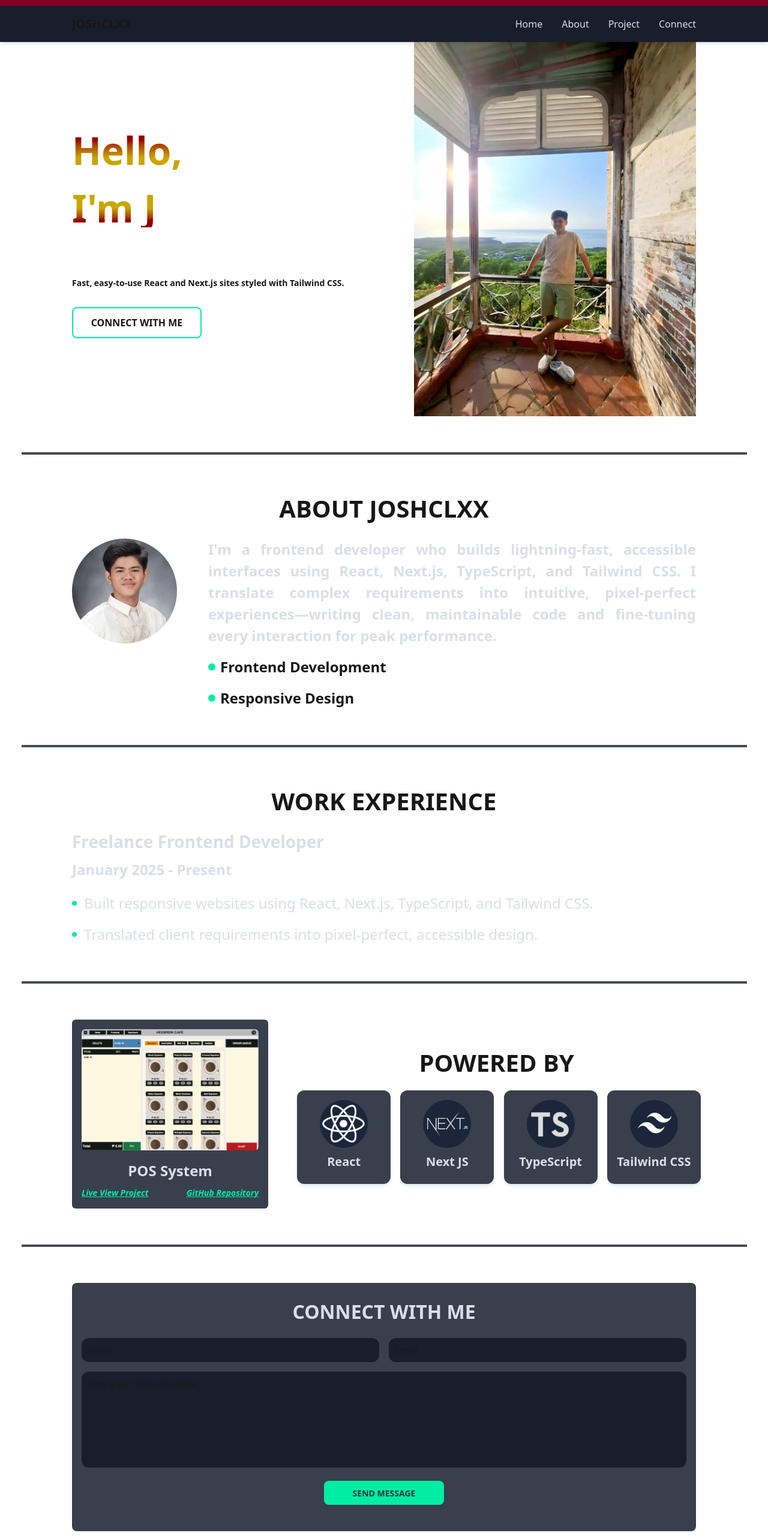
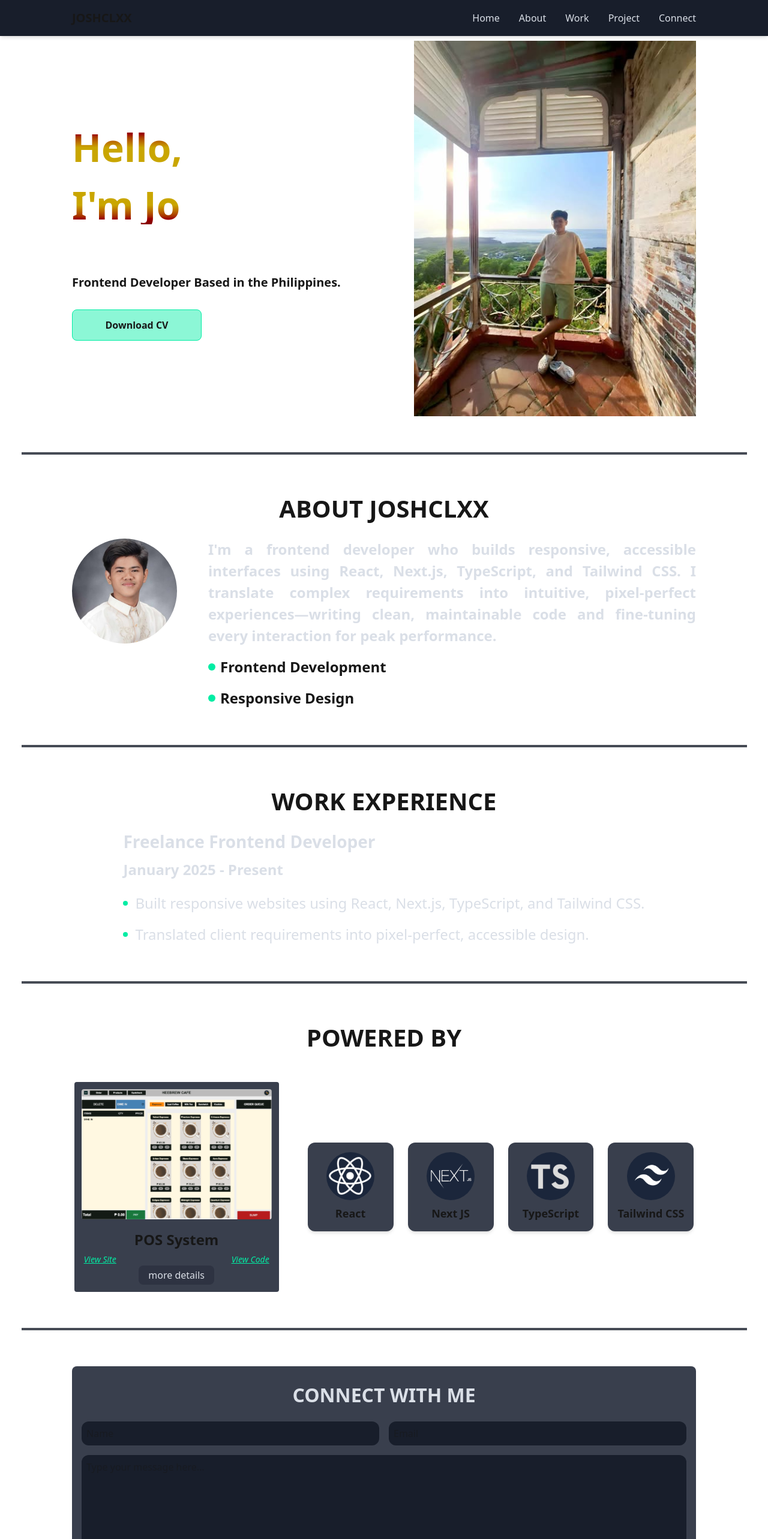
Before and after one commit to Joshclxx/Portfolio, a Next.js app: page / in a window 1280 px wide. Shown: the top 2566 px of the page at 60% size. Built offline with nearby package versions, Linux system fonts and the light colour scheme.

Commit message:
Updated files under Component Folder

```diff
--- a/src/app/globals.css
+++ b/src/app/globals.css
@@ -66,9 +66,39 @@ body {
 /* TEXT GRADIENT */
 .hero {
   @apply bg-clip-text text-transparent;
-  @apply bg-[linear-gradient(to_bottom,_theme(colors.ruby-dark)_10%,_theme(colors.gold)_70%)];
+  @apply bg-[linear-gradient(to_bottom,_theme(colors.ruby-dark)_5%,_theme(colors.gold)_50%)];
 }
 .hero-2 {
   @apply bg-clip-text text-transparent;
-  @apply bg-[linear-gradient(to_top,_theme(colors.ruby-dark)_10%,_theme(colors.gold)_50%)];
+  @apply bg-[linear-gradient(to_top,_theme(colors.ruby-dark)_5%,_theme(colors.gold)_50%)];
 }
+
+/* PROJECT CARD */
+.card-container {
+  @apply w-[341px] h-[350px] cursor-pointer;
+  perspective: 1000px;
+}
+
+.card-inner {
+  @apply w-full h-full relative transition-transform duration-700;
+  transform-style: preserve-3d;
+}
+
+.card-inner.flipped {
+  transform: rotateY(180deg);
+}
+
+.card-front,
+.card-back {
+  @apply absolute w-full h-full rounded bg-secondary flex flex-col items-center justify-center;
+  backface-visibility: hidden;
+}
+
+.card-back {
+  transform: rotateY(180deg);
+  @apply bg-secondary;
+}
+
+.powered-by-logo {
+  @apply bg-secondary rounded-xl shadow-md flex flex-col items-center justify-center px-4 py-4 transition-transform hover:scale-110 hover:shadow-lg;
+}
--- a/src/app/page.tsx
+++ b/src/app/page.tsx
@@ -6,31 +6,10 @@ import About from "@/components/About";
 import Project from "@/components/Project";
 import Connect from "@/components/Connect";
 import Work from "@/components/Work";
-import { motion, useScroll, useSpring } from "framer-motion";
 
 export default function Home() {
-  const { scrollYProgress } = useScroll();
-  const scaleX = useSpring(scrollYProgress, {
-    stiffness: 100,
-    damping: 30,
-    restDelta: 0.001,
-  });
-
   return (
     <div className="flex flex-col items-center w-full">
-      <motion.div
-        id="scroll-indicator"
-        style={{
-          scaleX,
-          position: "fixed",
-          top: 0,
-          left: 0,
-          right: 0,
-          height: 10,
-          originX: 0,
-          backgroundColor: "#800020",
-        }}
-      />
       <section id="hero">
         <Hero />
       </section>
@@ -47,9 +26,9 @@ export default function Home() {
         <div className="h-[4px] w-full max-w-[1209px] bg-tertiary/80" />
       </div>
 
-      {/* <section id="about"> */}
-      <Work />
-      {/* </section> */}
+      <section id="work">
+        <Work />
+      </section>
 
       <div className="w-full flex justify-center py-[52px]">
         <div className="h-[4px] w-full max-w-[1209px] bg-tertiary/80" />
--- a/src/components/About.tsx
+++ b/src/components/About.tsx
@@ -47,11 +47,11 @@ const About = () => {
             className="flex flex-col"
           >
             <p className="font-semibold text-[18px] md:text-[9px] lg:text-[24px] text-textPrimary text-justify">
-              I&apos;m a frontend developer who builds lightning‑fast,
-              accessible interfaces using React, Next.js, TypeScript, and
-              Tailwind CSS. I translate complex requirements into intuitive,
-              pixel‑perfect experiences—writing clean, maintainable code and
-              fine‑tuning every interaction for peak performance.
+              I&apos;m a frontend developer who builds responsive, accessible
+              interfaces using React, Next.js, TypeScript, and Tailwind CSS. I
+              translate complex requirements into intuitive, pixel‑perfect
+              experiences—writing clean, maintainable code and fine‑tuning every
+              interaction for peak performance.
             </p>
 
             <motion.div
--- a/src/components/Footer.tsx
+++ b/src/components/Footer.tsx
@@ -1,10 +1,26 @@
 import Image from "next/image";
 
 const contactMe = [
-  { src: "/icon/github.svg", alt: "GitHub" },
-  { src: "/icon/ig.svg", alt: "Instagram" },
-  { src: "/icon/gmail.svg", alt: "Gmail" },
-  { src: "/icon/in.svg", alt: "LinkedIn" },
+  {
+    src: "/icon/github.svg",
+    alt: "GitHub",
+    href: "https://github.com/Joshclxx",
+  },
+  {
+    src: "/icon/ig.svg",
+    alt: "Instagram",
+    href: "https://www.instagram.com/_jshclxx/profilecard/?igsh=MTNkMDd4cWdhM25uYQ==",
+  },
+  {
+    src: "/icon/gmail.svg",
+    alt: "Gmail",
+    href: "mailto:joshuacolobong11@gmail.com",
+  },
+  {
+    src: "/icon/in.svg",
+    alt: "LinkedIn",
+    href: "https://www.linkedin.com/in/joshua-colobong-28bb20272/",
+  },
 ];
 
 const Footer = () => {
@@ -18,18 +34,23 @@ const Footer = () => {
             </p>
             <div className="flex gap-6">
               {contactMe.map((logo, index) => (
+                <a
+                  key={index}
+                  href={logo.href}
+                  target="_blank"
+                  rel="noopener noreferrer"
+                >
                   <Image
-                  key={index}
                     src={logo.src}
                     alt={logo.alt}
                     width={32}
                     height={32}
                     className="object-contain transition-transform transform hover:scale-110"
                   />
+                </a>
               ))}
             </div>
           </div>
-          {/* COPYRIGHT */}
           <div className="text-center pb-4">
             <p className="text-sm text-gray-500">
               Copyright © {new Date().getFullYear()}. All rights reserved. This
--- a/src/components/Hero.tsx
+++ b/src/components/Hero.tsx
@@ -54,10 +54,9 @@ const Hero = () => {
               whileInView={{ opacity: 1, y1: 0 }}
               viewport={{ amount: 0.5 }}
               transition={{ duration: 0.6, delay: 0.4 }}
-              className="font-semibold text-[14px] text-left"
+              className="font-semibold text-[14px] md:text-[16px] lg:text-[20px] text-left"
             >
-              Fast, easy-to-use React and Next.js sites styled with Tailwind
-              CSS.
+              <strong>Frontend Developer</strong> Based in the Philippines.
             </motion.p>
 
             {/* BUTTON */}
@@ -66,13 +65,14 @@ const Hero = () => {
               whileInView={{ opacity: 1, scale: 1 }}
               viewport={{ amount: 0.5 }}
               transition={{ duration: 0.6, delay: 0.6 }}
-              className="w-full max-w-[216px] h-[52px] border-2 border-link bg-transparent rounded-lg flex items-center justify-center hover:bg-hover/45 mt-12"
+              className="w-full max-w-[216px] h-[52px] border-1 border-link bg-link/45 rounded-lg flex items-center justify-center hover:bg-transparent mt-12"
             >
               <a
-                href="#connect"
-                className="text-center font-semibold w-full h-full flex items-center justify-center"
+                href="/pdf/cv.pdf"
+                download
+                className="text-center font-bold w-full h-full flex items-center justify-center"
               >
-                CONNECT WITH ME
+                Download CV
               </a>
             </motion.div>
           </div>
--- a/src/components/Navbar.tsx
+++ b/src/components/Navbar.tsx
@@ -20,7 +20,7 @@ const Navbar = () => {
   };
 
   return (
-    <nav className="w-full bg-tertiary shadow-md sticky top-2.5 z-50">
+    <nav className="w-full bg-tertiary shadow-md sticky top-0 z-50">
       <div className="px-4 md:px-8 lg:px-[120px]">
         <div className="flex justify-between items-center py-4">
           <div className="font-bold text-xl">JOSHCLXX</div>
--- a/src/components/Project.tsx
+++ b/src/components/Project.tsx
@@ -1,6 +1,6 @@
 "use client";
 
-import React from "react";
+import React, { useState } from "react";
 import SectionContainer from "./SectionContainer";
 import Image from "next/image";
 import { motion } from "framer-motion";
@@ -13,73 +13,105 @@ const poweredBy = [
 ];
 
 const Project = () => {
+  const [isFlipped, setIsFlipped] = useState(false);
+
   return (
     <SectionContainer background="w-full max-w-[1440px] mx-auto mt-2 mb-2">
       <div className="px-4 md:px-8 lg:px-[120px] pb-0">
+        <motion.div
+          initial={{ opacity: 0, scale: 0.95 }}
+          whileInView={{ opacity: 1, scale: 1 }}
+          viewport={{ amount: 0.5 }}
+          transition={{ duration: 0.4, scale: { type: "spring", bounce: 0.5 } }}
+        >
+          <p className="text-[24px] md:text-[12px] lg:text-[40px] font-semibold text-center mb-2 lg:mb-[44px]">
+            POWERED BY
+          </p>
+        </motion.div>
+
         <div className="flex flex-col lg:flex-row items-center justify-center gap-12">
-          {/* LEFT - POS SYSTEM */}
+          {/* PROJECT CARD */}
           <motion.div
             initial={{ opacity: 0, x: -30 }}
             whileInView={{ opacity: 1, x: 0 }}
             viewport={{ amount: 0.5 }}
             transition={{ duration: 0.5, delay: 0.75 }}
-            className="bg-secondary w-[341px] flex flex-col items-center p-4 rounded-md"
+            className="card-container"
           >
+            <div className={`card-inner ${isFlipped ? "flipped" : ""}`}>
+              {/* Front */}
+              <div className="card-front">
                 <Image
                   src="/image/pos-system.svg"
                   alt="POS SYSTEM"
                   width={317}
                   height={217}
-              className="rounded-md"
+                  className="rounded"
                 />
-            <p className="font-semibold text-[24px] text-textPrimary mt-4">
+                <p className="text-[24px] font-semibold text-center mt-4">
                   POS System
                 </p>
-            <div className="flex justify-between w-full mt-2 text-[14px]">
+                <div className="flex justify-between w-full mt-1 px-4 text-[14px] gap-4">
                   <a
                     href="https://pos-system-indol-gamma.vercel.app/"
                     target="_blank"
                     rel="noopener noreferrer"
-                className="font-semibold underline text-link"
+                    className="underline text-link"
                   >
-                <em>Live View Project</em>
+                    <em>View Site</em>
                   </a>
                   <a
                     href="https://github.com/Joshclxx/POS-System.git"
                     target="_blank"
                     rel="noopener noreferrer"
-                className="font-semibold underline text-link"
+                    className="underline text-link"
                   >
-                <em>GitHub Repository</em>
+                    <em>View Code</em>
                   </a>
+                </div>
+                <button
+                  className="px-4 py-1 bg-primary text-textPrimary rounded-lg flex text-center justify-center items-center hover:bg-hover/45"
+                  onClick={() => setIsFlipped(!isFlipped)}
+                >
+                  more details
+                </button>
+              </div>
+
+              {/* Back */}
+              <div
+                className="card-back"
+                onClick={() => setIsFlipped(!isFlipped)}
+              >
+                <p className="text-center text-[16px] px-4">
+                  A POS system that helps businesses streamline sales,
+                  inventory, and reporting. Built with React, Next.js,
+                  TypeScript, and Tailwind CSS.
+                </p>
+              </div>
             </div>
           </motion.div>
 
-          <div className="flex flex-col gap-4">
-            <p className="text-[24px] md:text-[12px] lg:text-[40px] font-semibold text-center">
-              POWERED BY
-            </p>
-            <div className="grid grid-cols-2 md:grid-cols-4 gap-6">
+          {/* POWERED BY LOGOS */}
+          <div className="flex flex-col gap-6">
+            <div className="grid grid-cols-2 md:grid-cols-2 lg:grid-cols-4 gap-6">
               {poweredBy.map((logo, index) => (
                 <motion.div
                   key={index}
                   initial={{ opacity: 0, x: 30 }}
                   whileInView={{ opacity: 1, x: 0 }}
                   viewport={{ amount: 0.5 }}
-                  transition={{
-                    duration: 0.5,
-                    delay: 0.5 * index, // ← staggered delay
-                  }}
-                  className="container bg-secondary rounded-xl shadow-md shadow-textPrimary/70 flex flex-col items-center p-4 w-[156px] h-[156px] transition-transform transform hover:scale-110 hover:shadow-link/65 hover:bg-hover/45"
+                  transition={{ duration: 0.6, delay: 0.5 * index }}
+                  className="powered-by-logo"
                 >
+                  <div className="relative w-16 h-16 lg:w-20 lg:h-20">
                     <Image
                       src={logo.src}
                       alt={logo.alt}
-                    width={80}
-                    height={80}
+                      fill
                       className="object-contain"
                     />
-                  <p className="text-textPrimary text-[20px] font-semibold mt-2 text-center">
+                  </div>
+                  <p className="text-sm lg:text-lg font-semibold mt-2 text-center">
                     {logo.label}
                   </p>
                 </motion.div>
--- a/src/constants/index.tsx
+++ b/src/constants/index.tsx
@@ -1,6 +1,7 @@
 export const NAV_LINKS = [
   { href: "#hero", key: "hero", label: "Home" },
   { href: "#about", key: "about", label: "About" },
+  { href: "#work", key: "wrok", label: "Work" },
   { href: "#project", key: "project", label: "Project" },
   { href: "#connect", key: "connect", label: "Connect" },
 ];
```
Lines whose indentation alone changed are shown as unchanged.
